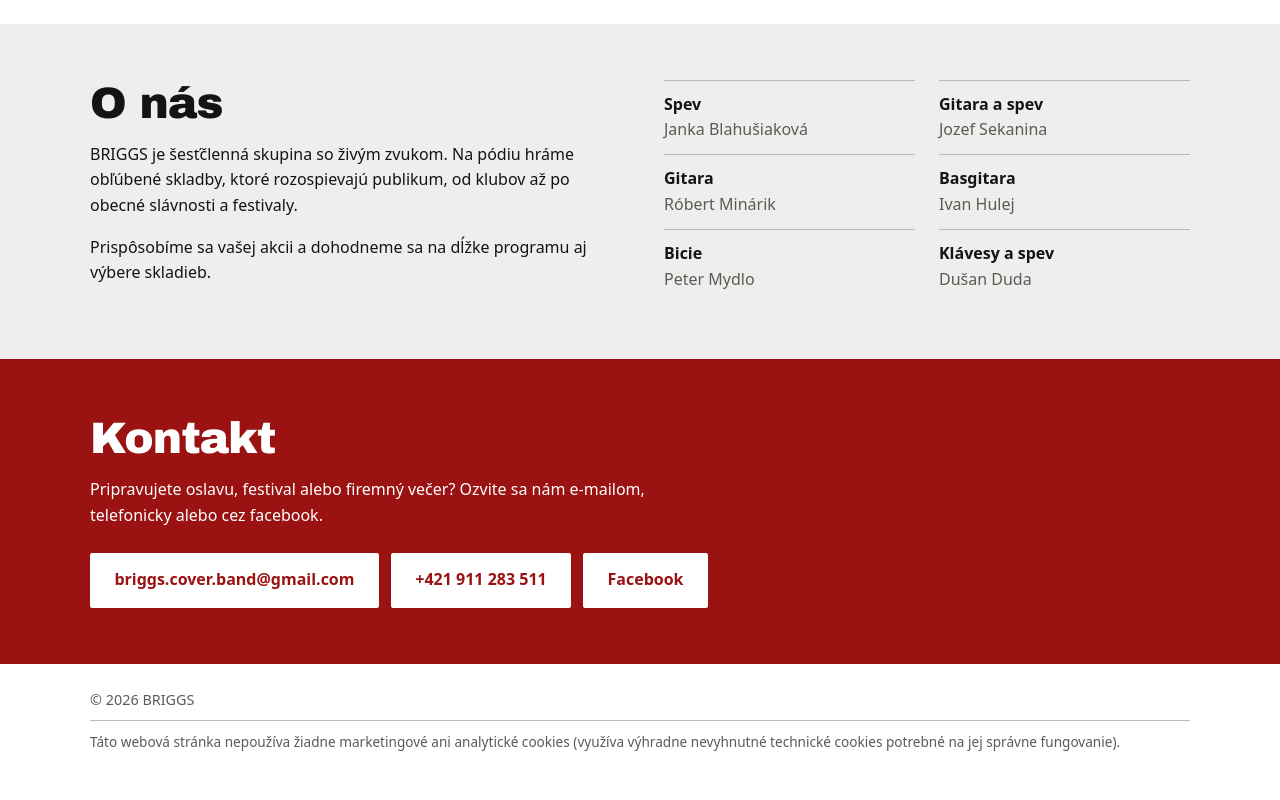
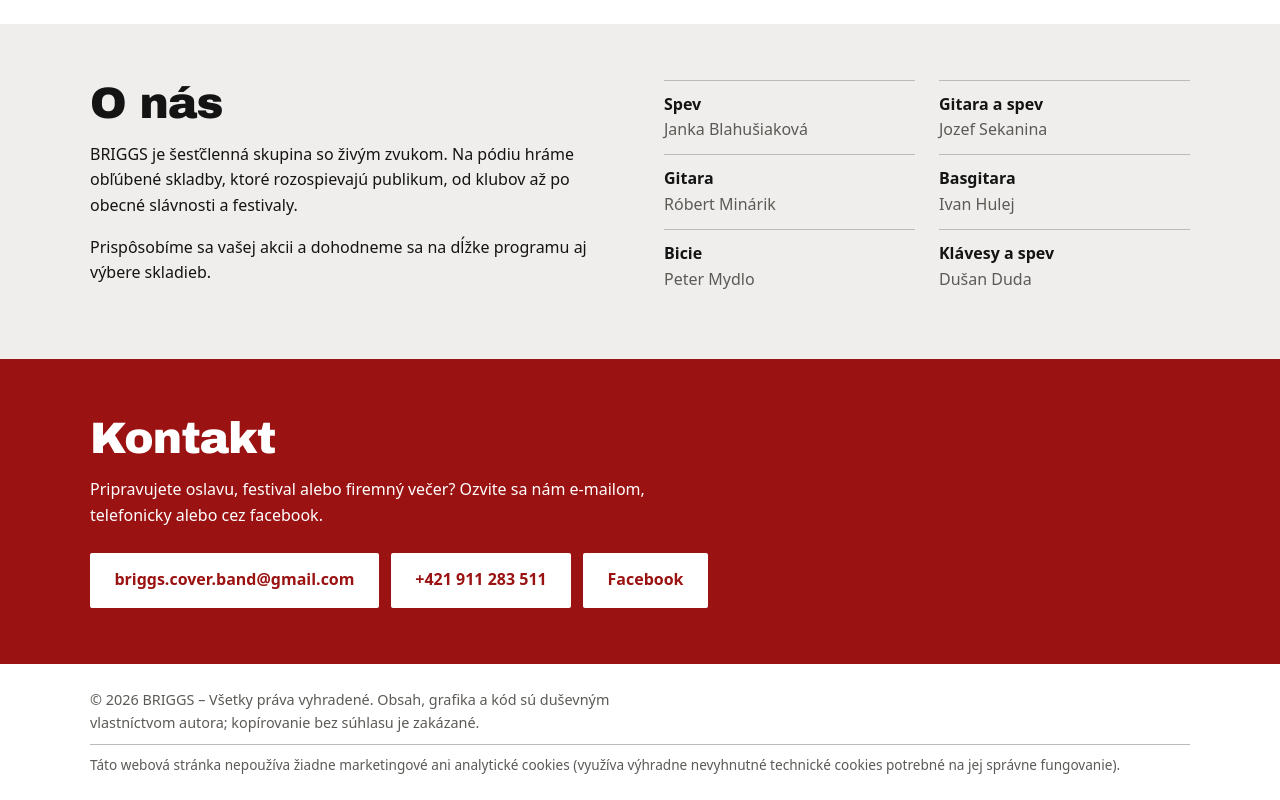
Before and after one commit to drumkey20/briggs-web, a plain HTML site: page index.html in a window 1280 px wide. Shown: the part 1843-2643 px from the top of the page. Before the commit the page ends 2620 px from the top, so only its background shows below. Drawn offline with Linux system fonts and the light colour scheme.

Commit message:
Add author and copyright meta tags in index.html
Added author and copyright meta tags to the head section. Updated footer copyright text to include a copyright notice and intellectual property statement.

```diff
--- a/index.html
+++ b/index.html
@@ -5,6 +5,8 @@
 <meta name="viewport" content="width=device-width, initial-scale=1">
 <meta http-equiv="Content-Security-Policy" content="default-src 'none'; img-src 'self'; style-src 'self'; base-uri 'none'; form-action 'none'">
 <meta name="referrer" content="no-referrer">
+<meta name="author" content="BRIGGS">
+<meta name="copyright" content="Copyright © 2026 BRIGGS. Všetky práva vyhradené.">
 <meta name="description" content="BRIGGS – živá hudobná skupina na oslavy, festivaly a firemné akcie. Dohodnite si akciu.">
 <title>BRIGGS – živá hudba na vaše akcie</title>
 <link rel="icon" href="images/favicon_trsatko.png" type="image/png">
@@ -112,7 +114,7 @@
 </main>
 
 <footer>
-  <p>© 2026 BRIGGS</p>
+  <p>© 2026 BRIGGS – Všetky práva vyhradené. Obsah, grafika a kód sú duševným vlastníctvom autora; kopírovanie bez súhlasu je zakázané.</p>
   <p class="cookies-info">Táto webová stránka nepoužíva žiadne marketingové ani analytické cookies (využíva výhradne nevyhnutné technické cookies potrebné na jej správne fungovanie).</p>
 </footer>
 
```
